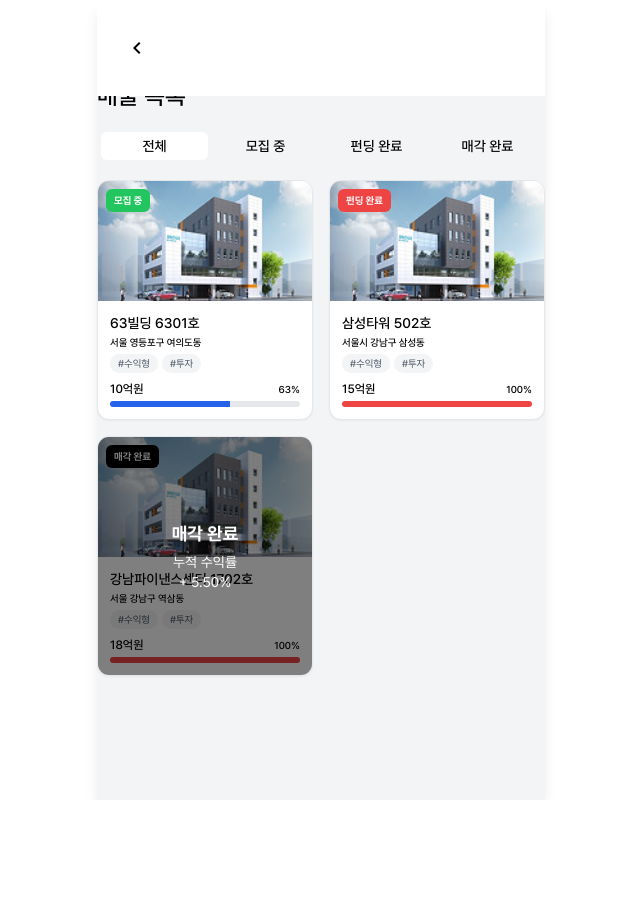
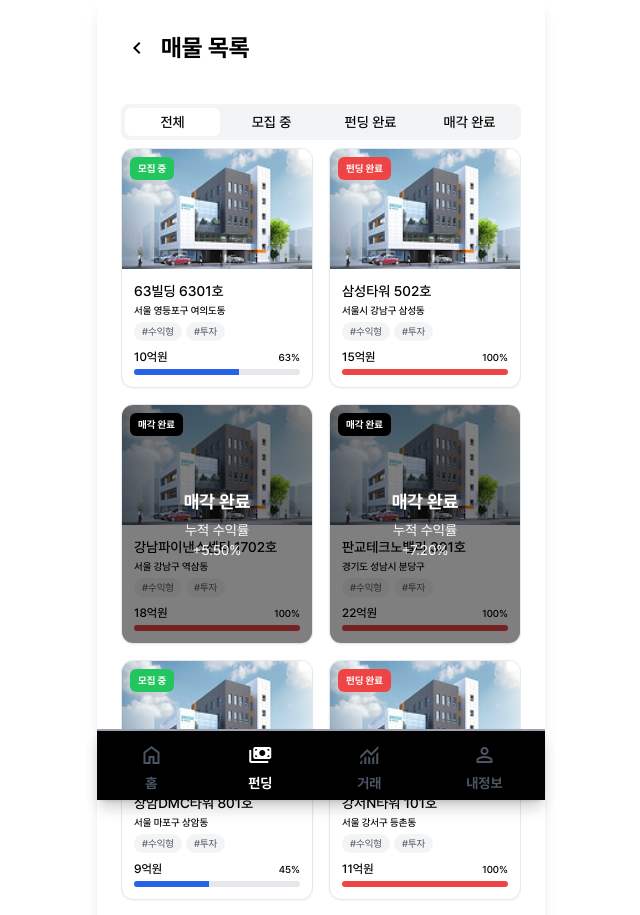
Before and after one commit to team-JGMG/hth-client, a Vue app: page /funding/list in a window 1280 px wide. Shown: the top 915 px of the page, without its empty margins (319-959 px from the left). Before the commit the page ends 800 px from the top, so only its background shows below. Built offline with nearby package versions, Linux system fonts and the light colour scheme.

Commit message:
[FEAT] #10 modify scroll

```diff
--- a/src/components/funding/list/FundingItemCard.vue
+++ b/src/components/funding/list/FundingItemCard.vue
@@ -18,12 +18,12 @@
       <!-- 매각 완료 오버레이 -->
       <div
         v-if="item.status === '매각 완료'"
-        class="absolute inset-0 bg-black bg-opacity-50 flex flex-col justify-center items-center z-20"
+        class="absolute inset-0 bg-black bg-opacity-50 flex flex-col justify-center items-center z-0"
       >
         <div class="text-white text-lg font-bold mb-1">매각 완료</div>
         <div class="text-white text-sm">누적 수익률</div>
         <div class="text-white text-sm">
-          {{ item.yield > 0 ? '+' : item.yield < 0 ? '-' : '' }} {{ item.yield?.toFixed(2) }}%
+          {{ item.yield > 0 ? '+' : item.yield < 0 ? '' : '' }}{{ item.yield?.toFixed(2) }}%
         </div>
       </div>
 
@@ -72,7 +72,6 @@ const props = defineProps({
   status: String, // '모집 중', '펀딩 완료', '매각 완료' or undefined(전체)
 })
 
-// 전체 펀딩 목록
 const fundingList = [
   {
     id: 1,
@@ -104,6 +103,56 @@ const fundingList = [
     image: '',
     yield: 5.5,
   },
+  {
+    id: 4,
+    status: '매각 완료',
+    title: '판교테크노밸리 301호',
+    subtitle: '경기도 성남시 분당구',
+    amount: '22억원',
+    percent: 100,
+    image: '',
+    yield: 7.2,
+  },
+  {
+    id: 5,
+    status: '모집 중',
+    title: '상암DMC타워 801호',
+    subtitle: '서울 마포구 상암동',
+    amount: '9억원',
+    percent: 45,
+    image: '',
+    yield: null,
+  },
+  {
+    id: 6,
+    status: '펀딩 완료',
+    title: '강서N타워 101호',
+    subtitle: '서울 강서구 등촌동',
+    amount: '11억원',
+    percent: 100,
+    image: '',
+    yield: null,
+  },
+  {
+    id: 7,
+    status: '매각 완료',
+    title: '서초타워 1202호',
+    subtitle: '서울 서초구 서초동',
+    amount: '25억원',
+    percent: 100,
+    image: '',
+    yield: -1.5,
+  },
+  {
+    id: 8,
+    status: '매각 완료',
+    title: '종로센터 401호',
+    subtitle: '서울 종로구 종로2가',
+    amount: '8억원',
+    percent: 100,
+    image: '',
+    yield: 0,
+  },
 ]
 
 const filteredList = computed(() => {
--- a/src/components/funding/list/FundingListInProgress.vue
+++ b/src/components/funding/list/FundingListInProgress.vue
@@ -3,5 +3,5 @@
 </template>
 
 <script setup>
-import FundingItemCard from '@/components/funding/list/FundingItemCard.vue' // ✅ ← 경로 확인!!
+import FundingItemCard from '@/components/funding/list/FundingItemCard.vue'
 </script>
--- a/src/layouts/BlankLayout.vue
+++ b/src/layouts/BlankLayout.vue
@@ -3,6 +3,8 @@
     <slot></slot>
   </main>
   <CommonNav />
+
+  <CommonNav />
 </template>
 <script setup>
 import CommonNav from './CommonNav.vue'
--- a/src/layouts/DetailHeader.vue
+++ b/src/layouts/DetailHeader.vue
@@ -9,14 +9,14 @@
     >
       <span class="material-symbols-outlined text-2xl">chevron_left</span>
     </button>
-
     <BaseTypography class="flex-grow text-start text-2xl" weight="bold">
-      <slot></slot>
+      <BaseTypography class="flex-grow text-start text-2xl" weight="bold">
+        <slot></slot>
+      </BaseTypography>
     </BaseTypography>
   </header>
   <div class="h-20"></div>
 </template>
-
 <script setup>
 import BaseTypography from '@/components/common/Typography/BaseTypography.vue'
 
@@ -30,5 +30,4 @@ defineProps({
   },
 })
 </script>
-
 <style scoped></style>
--- a/src/pages/funding/FundingListPage.vue
+++ b/src/pages/funding/FundingListPage.vue
@@ -1,33 +1,32 @@
 <!-- 매물 목록 페이지 -->
 <template>
-  <DetailLayout>
-    <BaseTypography class="text-2xl font-bold mb-4"> 매물 목록 </BaseTypography>
+  <BlankLayout>
+    <DetailHeader>매물 목록 </DetailHeader>
 
     <div class="funding-list-page">
-      <div class="filter-tabs-container mb-4">
+      <div class="filter-tabs-container mb-2 shrink-0">
         <BaseTab :tabs="fundingStatusTabs" v-model="currentFundingStatus" />
       </div>
+    </div>
 
-      <div class="tab-content mt-4">
-        <FundingListAll v-if="currentFundingStatus === 'all'" />
-        <FundingListInProgress v-if="currentFundingStatus === 'inProgress'" />
-        <FundingListCompletedFunding v-if="currentFundingStatus === 'completedFunding'" />
-        <FundingListCompletedSale v-if="currentFundingStatus === 'completedSale'" />
-      </div>
+    <div class="flex-1 overflow-y-auto pb-24">
+      <FundingListAll v-if="currentFundingStatus === 'all'" />
+      <FundingListInProgress v-if="currentFundingStatus === 'inProgress'" />
+      <FundingListCompletedFunding v-if="currentFundingStatus === 'completedFunding'" />
+      <FundingListCompletedSale v-if="currentFundingStatus === 'completedSale'" />
     </div>
-  </DetailLayout>
+  </BlankLayout>
 </template>
 
 <script setup>
 import { ref } from 'vue'
-import BaseTab from '@/components/common/Tab/BaseTab.vue' // BaseTab 재사용
+import BaseTab from '@/components/common/Tab/BaseTab.vue'
 import FundingListAll from '@/components/funding/list/FundingListAll.vue'
 import FundingListInProgress from '@/components/funding/list/FundingListInProgress.vue'
-// import BaseLayout from '@/layouts/BaseLayout.vue'
-import DetailLayout from '@/layouts/DetailLayout.vue'
-import BaseTypography from '@/components/common/Typography/BaseTypography.vue'
 import FundingListCompletedFunding from '@/components/funding/list/FundingListCompletedFunding.vue'
 import FundingListCompletedSale from '@/components/funding/list/FundingListCompletedSale.vue'
+import BlankLayout from '@/layouts/BlankLayout.vue'
+import DetailHeader from '@/layouts/DetailHeader.vue'
 
 const fundingStatusTabs = [
   { label: '전체', value: 'all' },
```
